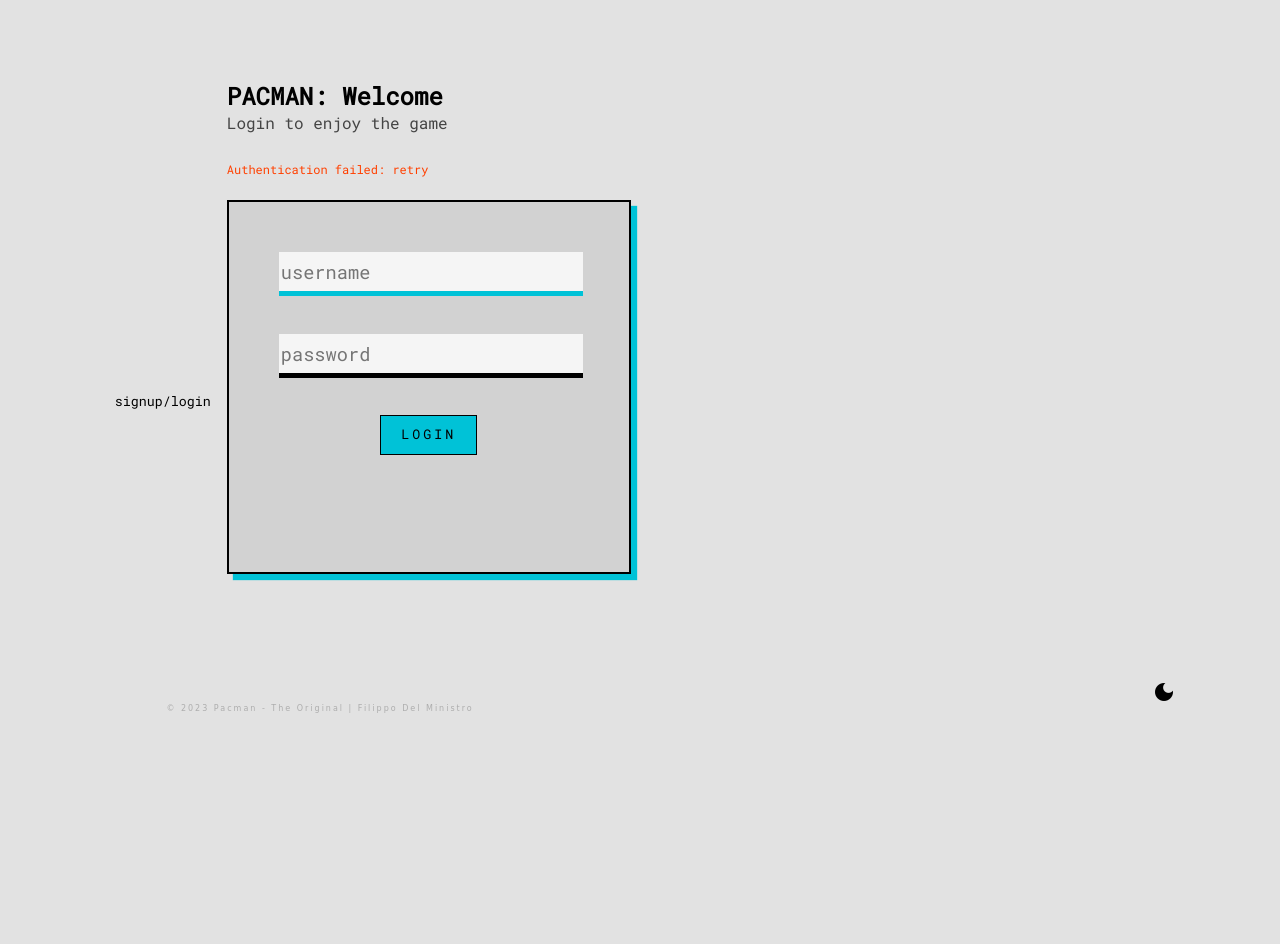
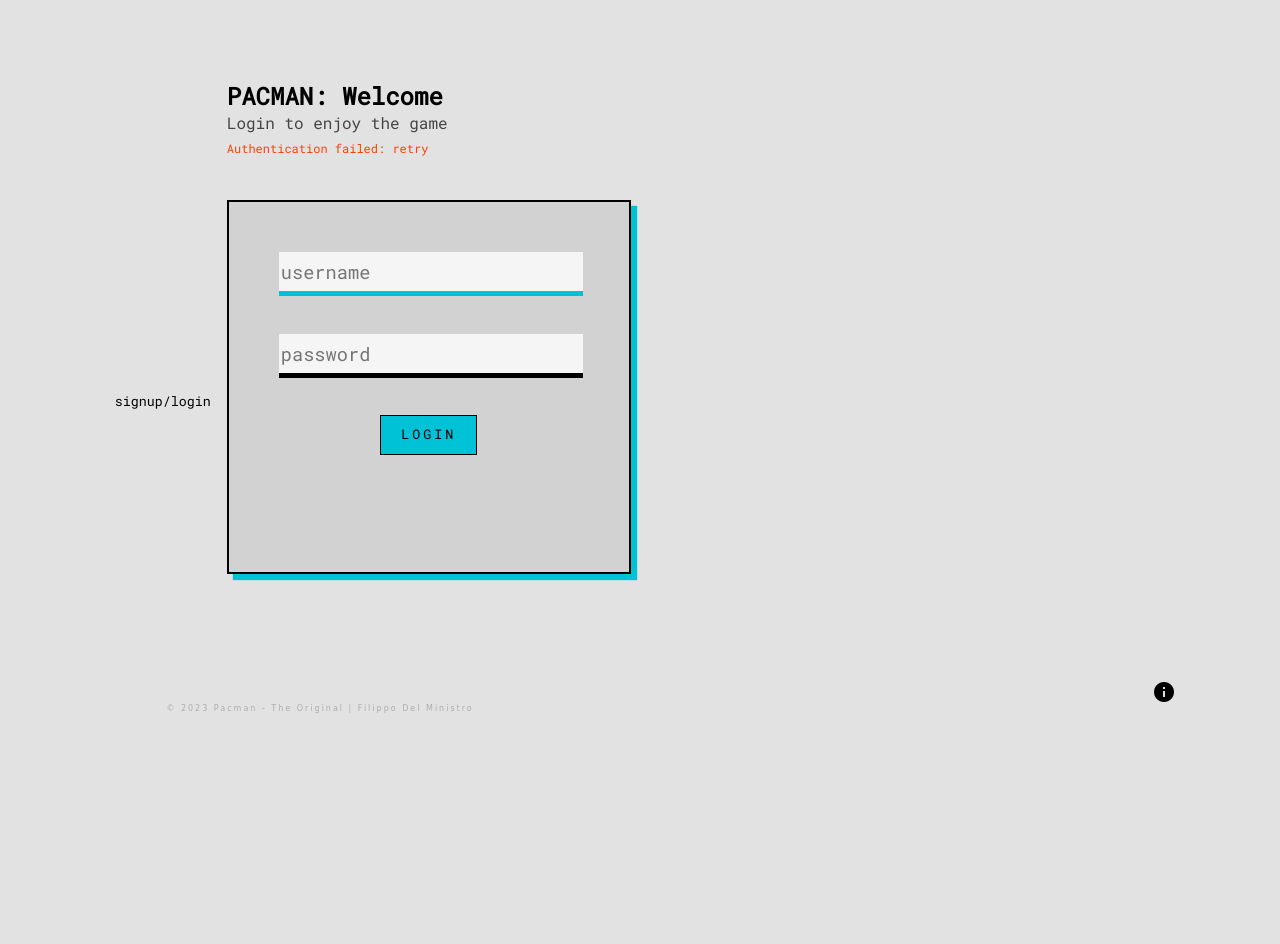
Before and after one commit to filippodelministro/Pacman-TheOriginal, a PHP site: the page made by index.php in a window 1280 px wide. Shown: the top 944 px of the page. Run offline with PHP 8.4, Linux system fonts and the light colour scheme.

Commit message:
add info link in index.php

```diff
--- a/css/home.css
+++ b/css/home.css
@@ -25,10 +25,7 @@
 #settings{
     left: 84%;
 }
-#info{
-    left: 90%;
-    top: 85%
-}
+
 
 /** --------------------- MENu --------------------- */
 
--- a/css/material/materialMutual.css
+++ b/css/material/materialMutual.css
@@ -45,3 +45,8 @@ button{
     left: 90%;
     top: 85%
 }
+
+#info{
+    left: 90%;
+    top: 85%
+}
--- a/index.php
+++ b/index.php
@@ -61,9 +61,6 @@
                 </form>
             </div>
 
-            <button title="Click here for DarkMode" onclick="changeView()" >
-                <span id="darkmode" class="material-icons icons">dark_mode</span>
-            </button>
 
             <!-- //?? -->
             <?php
@@ -75,6 +72,9 @@
             ?>
         </main>
 
+        <a id="info" href="./html/info.html" class="icons">
+            <span id="darkmode" class="material-icons icons">info</span>
+        </a>
 
         <?php
             include "./php/utility/footer.php";
--- a/php/home.php
+++ b/php/home.php
@@ -94,7 +94,6 @@
 
             </section>
 
-            <!-- //todo: -->
             <a id="info" href="./../html/info.html" class="icons">
                 <span id="darkmode" class="material-icons icons">info</span>
             </a>
```
